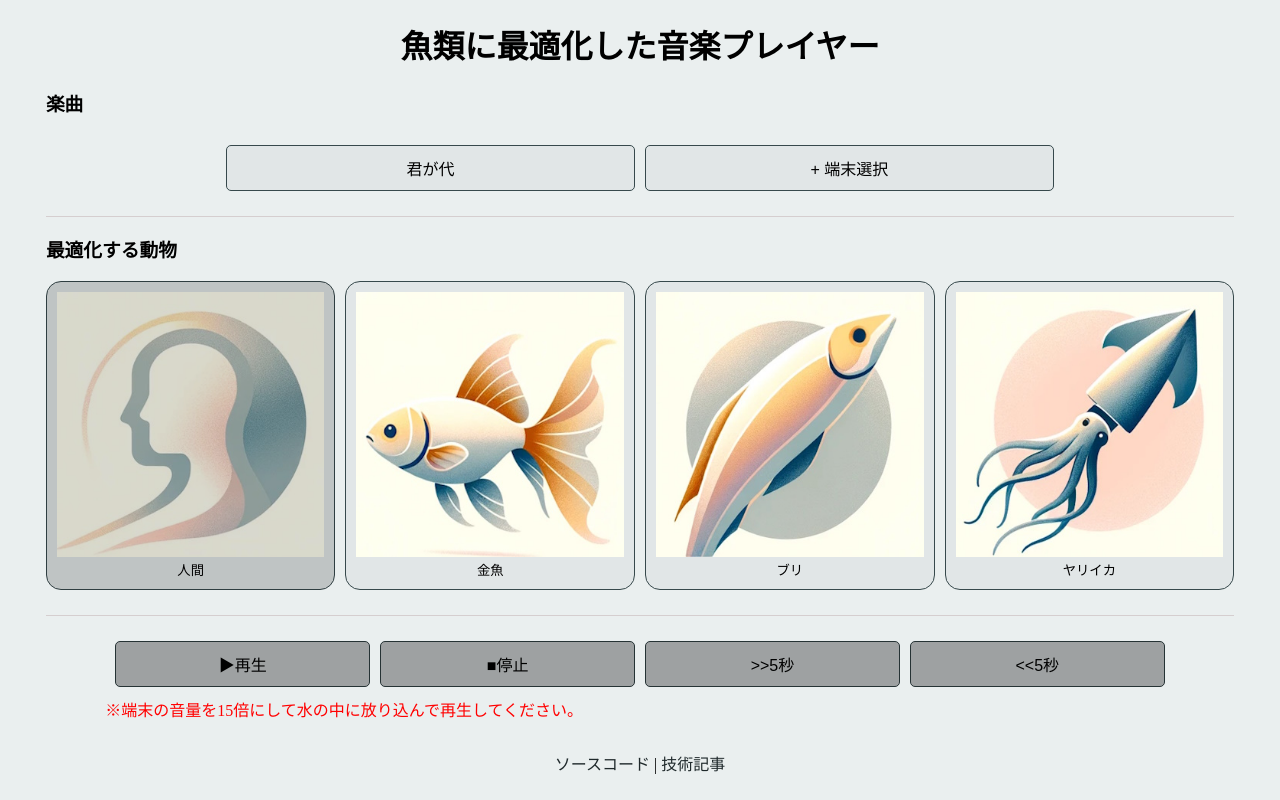
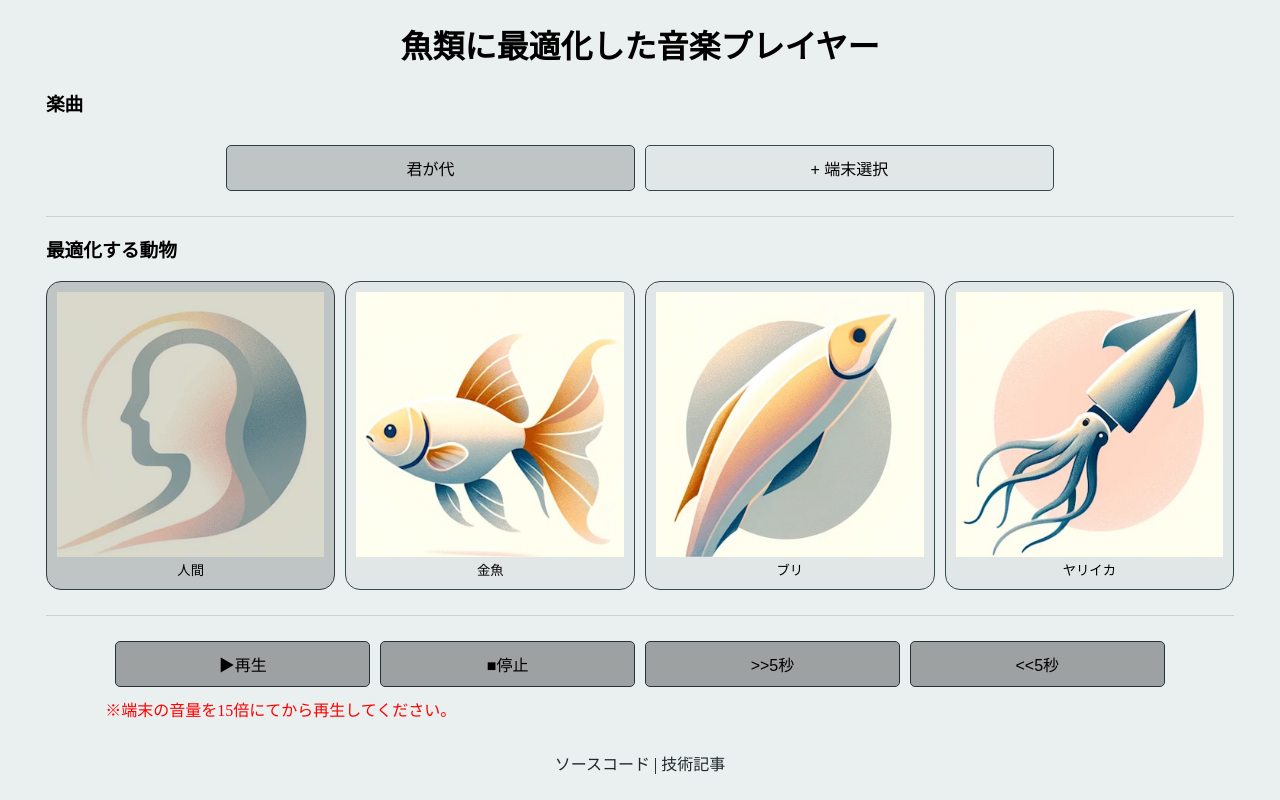
Before and after one commit to ritogk/fish-beat, a Vue app: page / in a window 1280 px wide. Built offline with nearby package versions, Linux system fonts and the light colour scheme; no server answers.

Commit message:
君が代をデフォルトにした

```diff
--- a/src/views/main/Player.vue
+++ b/src/views/main/Player.vue
@@ -37,7 +37,7 @@ const backAudio = () => {
         &lt;&lt;5秒
       </button>
     </div>
-    <div style="color: red">※端末の音量を15倍にして水の中に放り込んで再生してください。</div>
+    <div style="color: red">※端末の音量を15倍にてから再生してください。</div>
   </div>
 </template>
 
--- a/src/views/main/SongSelector.vue
+++ b/src/views/main/SongSelector.vue
@@ -3,6 +3,7 @@ import { ref, inject } from 'vue'
 import { audioManagerStateKey, type AudioManagerStateType } from './audio-manager-state'
 const audioManagerState = inject(audioManagerStateKey) as AudioManagerStateType
 
+const selectedSong = ref<'kimigayo' | 'other'>('kimigayo')
 const elements = {
   file: ref<HTMLInputElement | null>(null)
 }
@@ -11,6 +12,7 @@ const clickFile = () => {
 }
 
 const hundleFileChange = async (event: Event) => {
+  selectedSong.value = 'other'
   const fileInput = event.target as HTMLInputElement
   if (!fileInput.files?.length) return
 
@@ -28,6 +30,7 @@ const hundleFileChange = async (event: Event) => {
 }
 
 const clickSample = async () => {
+  selectedSong.value = 'kimigayo'
   const sampleFilePath = './kimigayo.mp3' // サンプルファイルのパス
   const response = await fetch(sampleFilePath)
   const file = await response.blob()
@@ -43,13 +46,26 @@ const clickSample = async () => {
   }
   reader.readAsArrayBuffer(file)
 }
+clickSample()
 </script>
 
 <template>
   <h3>楽曲</h3>
   <div class="area">
-    <button class="button" @click="clickSample">君が代</button>
-    <button class="button" @click="clickFile">+ 端末選択</button>
+    <button
+      class="button"
+      @click="clickSample"
+      :class="selectedSong === 'kimigayo' ? 'selected-button' : ''"
+    >
+      君が代
+    </button>
+    <button
+      class="button"
+      @click="clickFile"
+      :class="selectedSong === 'other' ? 'selected-button' : ''"
+    >
+      + 端末選択
+    </button>
     <input type="file" :ref="elements.file" @change="hundleFileChange" accept="audio/*" hidden />
   </div>
 </template>
@@ -84,5 +100,9 @@ const clickSample = async () => {
   filter: brightness(0.7);
   cursor: default;
 }
+
+.selected-button {
+  filter: brightness(0.85);
+}
 </style>
 ./audioManagereState
```
